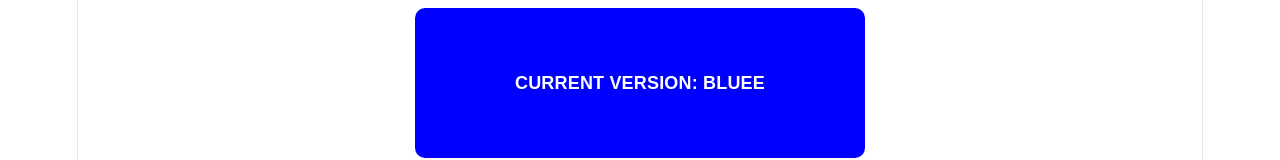
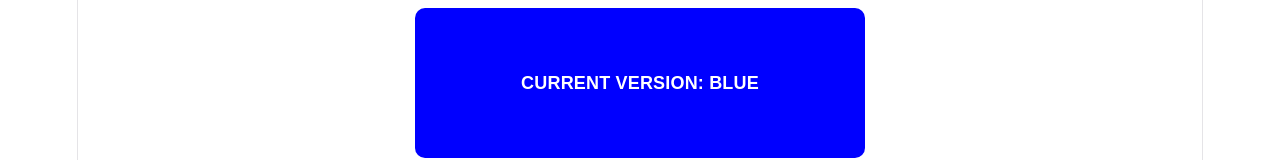
Before and after one commit to pitalsmith/High_Availability, a React (Vite) app: page / in a window 1280 px wide. Shown: the part 150-310 px from the top of the page. Built offline with nearby package versions, Linux system fonts and the light colour scheme.

Commit message:
Docker Hub Update

```diff
--- a/src/App.tsx
+++ b/src/App.tsx
@@ -9,7 +9,7 @@ function App() {
 
       {/* The Blue Deployment Indicator */}
       <div className="box blue-deployment">
-        <p>CURRENT VERSION: BLUEE</p>
+        <p>CURRENT VERSION: BLUE</p>
       </div>
 
       <footer className="footer">
```
